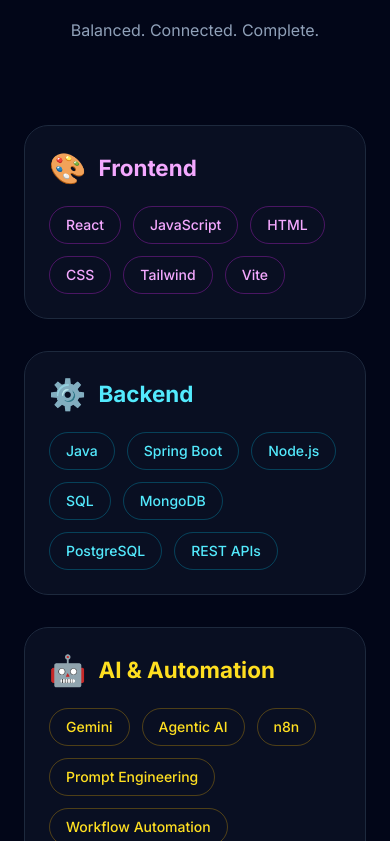
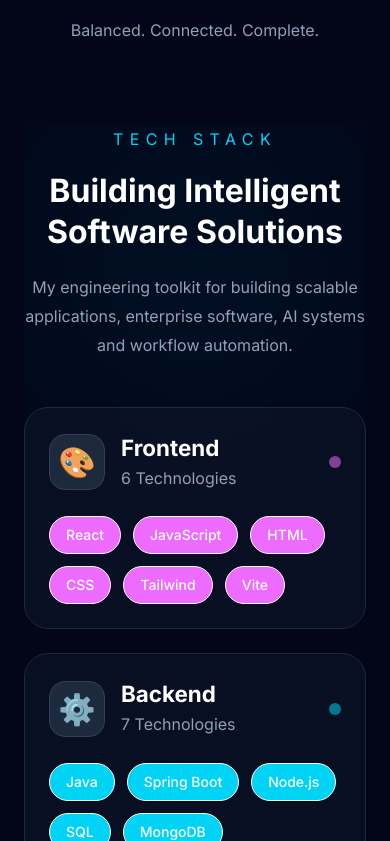
Before and after one commit to praveenchapala/Master-Portfolio, a React (Vite) app in the folder portfolio-app/: page / in a window 390 px wide. Shown: the part 3723-4564 px from the top of the page. Built offline with nearby package versions, Linux system fonts and the light colour scheme.

Commit message:
Added some changes

```diff
--- /dev/null
+++ b/portfolio-app/src/components/skills/SkillCategoryCard.jsx
@@ -0,0 +1,101 @@
+import SkillChip from "./SkillChip";
+
+function SkillCategoryCard({
+  title,
+  icon,
+  color,
+  skills,
+}) {
+  return (
+    <div
+      className="
+        group
+        relative
+        overflow-hidden
+        rounded-3xl
+        border
+        border-slate-800
+        bg-slate-900/60
+        backdrop-blur-xl
+        p-6
+        transition-all
+        duration-500
+        hover:border-cyan-400/40
+        hover:-translate-y-1
+        hover:shadow-[0_0_35px_rgba(34,211,238,0.15)]
+      "
+    >
+      {/* Animated Gradient */}
+      <div
+        className="
+          absolute
+          inset-0
+          opacity-0
+          group-hover:opacity-100
+          transition-all
+          duration-500
+          bg-gradient-to-br
+          from-cyan-500/5
+          via-transparent
+          to-blue-500/5
+        "
+      />
+
+      {/* Header */}
+      <div className="relative z-10 flex items-center justify-between mb-6">
+        <div className="flex items-center gap-4">
+          <div
+            className="
+              h-14
+              w-14
+              rounded-2xl
+              bg-slate-800
+              border
+              border-slate-700
+              flex
+              items-center
+              justify-center
+              text-3xl
+            "
+          >
+            {icon}
+          </div>
+
+          <div>
+            <h3 className="text-xl font-bold text-white">
+              {title}
+            </h3>
+
+            <p className="text-slate-400 text-sm">
+              {skills.length} Technologies
+            </p>
+          </div>
+        </div>
+
+        {/* Glow Dot */}
+        <div
+          className={`
+            w-3
+            h-3
+            rounded-full
+            animate-pulse
+            ${color}
+          `}
+        />
+      </div>
+
+      {/* Skills */}
+      <div className="relative z-10 flex flex-wrap gap-3">
+        {skills.map((skill) => (
+          <SkillChip
+            key={skill}
+            label={skill}
+            color={color}
+          />
+        ))}
+      </div>
+    </div>
+  );
+}
+
+export default SkillCategoryCard;
--- /dev/null
+++ b/portfolio-app/src/components/skills/SkillChip.jsx
@@ -0,0 +1,39 @@
+function SkillChip({ label, color }) {
+  return (
+    <div
+      className={`
+        group
+        relative
+        overflow-hidden
+        rounded-full
+        border
+        px-4
+        py-2
+        text-sm
+        font-medium
+        transition-all
+        duration-300
+        cursor-default
+        backdrop-blur-xl
+        ${color}
+      `}
+    >
+      <div
+        className="
+          absolute
+          inset-0
+          bg-white/5
+          opacity-0
+          group-hover:opacity-100
+          transition
+        "
+      />
+
+      <span className="relative z-10">
+        {label}
+      </span>
+    </div>
+  );
+}
+
+export default SkillChip;
--- a/portfolio-app/src/components/skills/Skills.jsx
+++ b/portfolio-app/src/components/skills/Skills.jsx
@@ -17,7 +17,17 @@ function Skills() {
         <SkillsHeader />
 
         <div className="hidden lg:block">
-    <MandalaSkills />
+    {/* Desktop */}
+
+<div className="hidden lg:block">
+  <MandalaSkills />
+</div>
+
+{/* Mobile */}
+
+<div className="lg:hidden">
+  <SkillsMobile />
+</div>
 </div>
 
 <div className="lg:hidden">
--- a/portfolio-app/src/components/skills/SkillsMobile.jsx
+++ b/portfolio-app/src/components/skills/SkillsMobile.jsx
@@ -1,3 +1,4 @@
+import SkillCategoryCard from "./SkillCategoryCard";
 import skills from "../../data/skills";
 
 function SkillsMobile() {
@@ -5,80 +6,185 @@ function SkillsMobile() {
     {
       title: "Frontend",
       icon: "🎨",
-      color: "border-fuchsia-500/30 text-fuchsia-300",
-      items: skills.frontend,
+      color: "bg-fuchsia-400",
+      skills: skills.frontend,
     },
     {
       title: "Backend",
       icon: "⚙️",
-      color: "border-cyan-500/30 text-cyan-300",
-      items: skills.backend,
+      color: "bg-cyan-400",
+      skills: skills.backend,
     },
     {
       title: "AI & Automation",
       icon: "🤖",
-      color: "border-yellow-500/30 text-yellow-300",
-      items: skills.ai,
+      color: "bg-yellow-400",
+      skills: skills.ai,
     },
     {
       title: "Tools",
       icon: "🛠️",
-      color: "border-green-500/30 text-green-300",
-      items: skills.tools,
+      color: "bg-green-400",
+      skills: skills.tools,
     },
   ];
 
   return (
-    <div className="space-y-8 mt-12">
+    <section className="relative mt-14">
+
+      {/* Background Glow */}
+      <div className="absolute inset-0 overflow-hidden pointer-events-none">
+
+        <div
+          className="
+            absolute
+            top-0
+            left-1/2
+            -translate-x-1/2
+            w-72
+            h-72
+            rounded-full
+            bg-cyan-500/10
+            blur-[120px]
+          "
+        />
+
+      </div>
+
+      <div className="relative z-10">
+
+        {/* Heading */}
+
+        <div className="text-center mb-12">
+
+          <p className="uppercase tracking-[0.4em] text-cyan-400 text-xs">
+            Tech Stack
+          </p>
+
+          <h2
+            className="
+              mt-4
+              text-3xl
+              font-bold
+              text-white
+            "
+          >
+            Building Intelligent
+            <br />
+            Software Solutions
+          </h2>
+
+          <p
+            className="
+              mt-5
+              text-slate-400
+              text-sm
+              leading-7
+              max-w-sm
+              mx-auto
+            "
+          >
+            My engineering toolkit for building
+            scalable applications, enterprise software,
+            AI systems and workflow automation.
+          </p>
+
+        </div>
+
+        {/* Cards */}
+
+        <div className="space-y-6">
+
           {categories.map((category) => (
+
+            <SkillCategoryCard
+              key={category.title}
+              {...category}
+            />
+
+          ))}
+
+        </div>
+
+        {/* Bottom Statistics */}
+
         <div
-          key={category.title}
           className="
-            bg-slate-900/60
+            grid
+            grid-cols-3
+            gap-4
+            mt-12
+          "
+        >
+
+          <div
+            className="
+              rounded-2xl
+              bg-slate-900/70
               border
               border-slate-800
-            rounded-3xl
-            p-6
-            backdrop-blur-xl
+              p-4
+              text-center
             "
           >
-          <div className="flex items-center gap-3 mb-5">
-            <span className="text-3xl">
-              {category.icon}
-            </span>
 
-            <h3
-              className={`
-                text-xl
-                font-bold
-                ${category.color.split(" ")[1]}
-              `}
-            >
-              {category.title}
+            <h3 className="text-2xl font-bold text-cyan-400">
+              40+
             </h3>
+
+            <p className="text-xs text-slate-400 mt-1">
+              Technologies
+            </p>
+
           </div>
 
-          <div className="flex flex-wrap gap-3">
-            {category.items.map((skill) => (
-              <span
-                key={skill}
-                className={`
-                  px-4
-                  py-2
-                  rounded-full
+          <div
+            className="
+              rounded-2xl
+              bg-slate-900/70
               border
-                  text-sm
-                  font-medium
-                  ${category.color}
-                `}
+              border-slate-800
+              p-4
+              text-center
+            "
           >
-                {skill}
-              </span>
-            ))}
+
+            <h3 className="text-2xl font-bold text-cyan-400">
+              50+
+            </h3>
+
+            <p className="text-xs text-slate-400 mt-1">
+              Projects
+            </p>
+
           </div>
+
+          <div
+            className="
+              rounded-2xl
+              bg-slate-900/70
+              border
+              border-slate-800
+              p-4
+              text-center
+            "
+          >
+
+            <h3 className="text-2xl font-bold text-cyan-400">
+              AI
+            </h3>
+
+            <p className="text-xs text-slate-400 mt-1">
+              Focused
+            </p>
+
           </div>
-      ))}
+
         </div>
+
+      </div>
+
+    </section>
   );
 }
 
```
Lines whose indentation alone changed are shown as unchanged.
